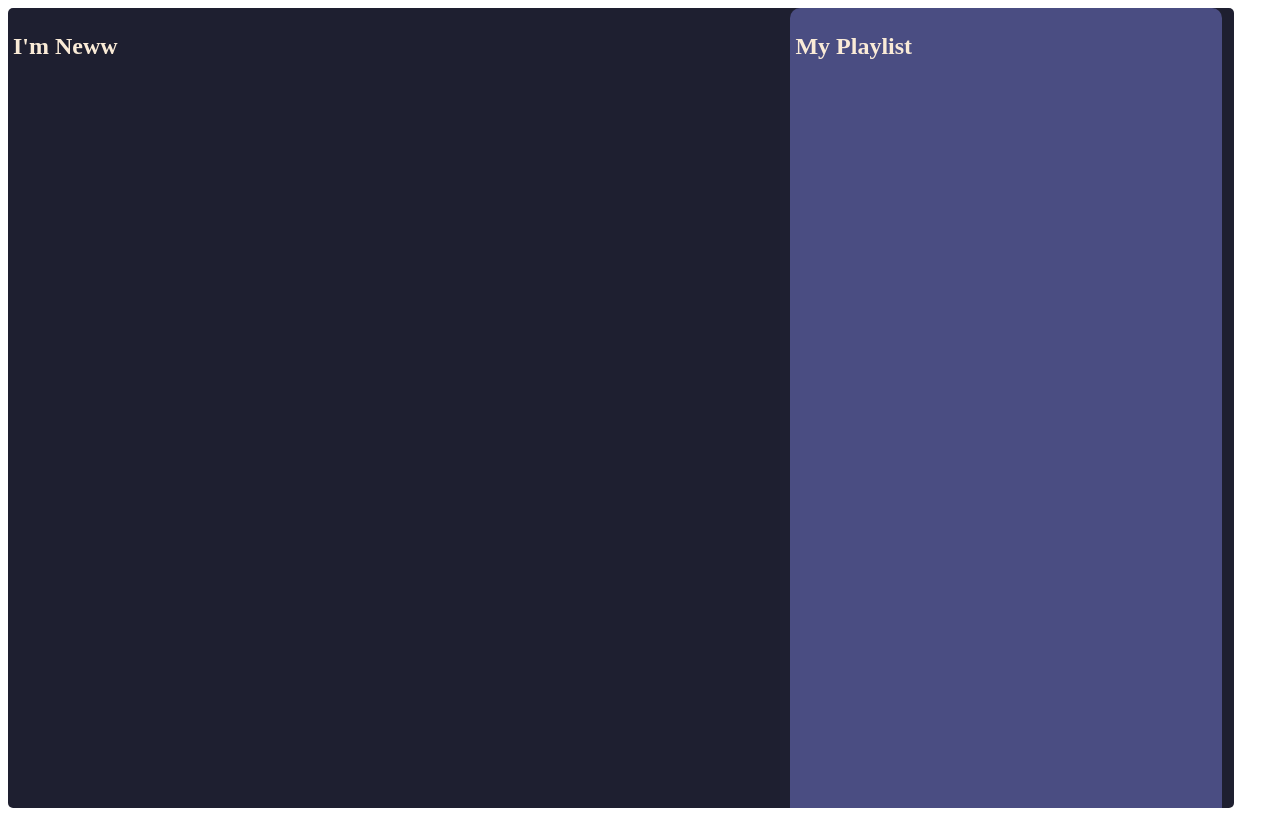
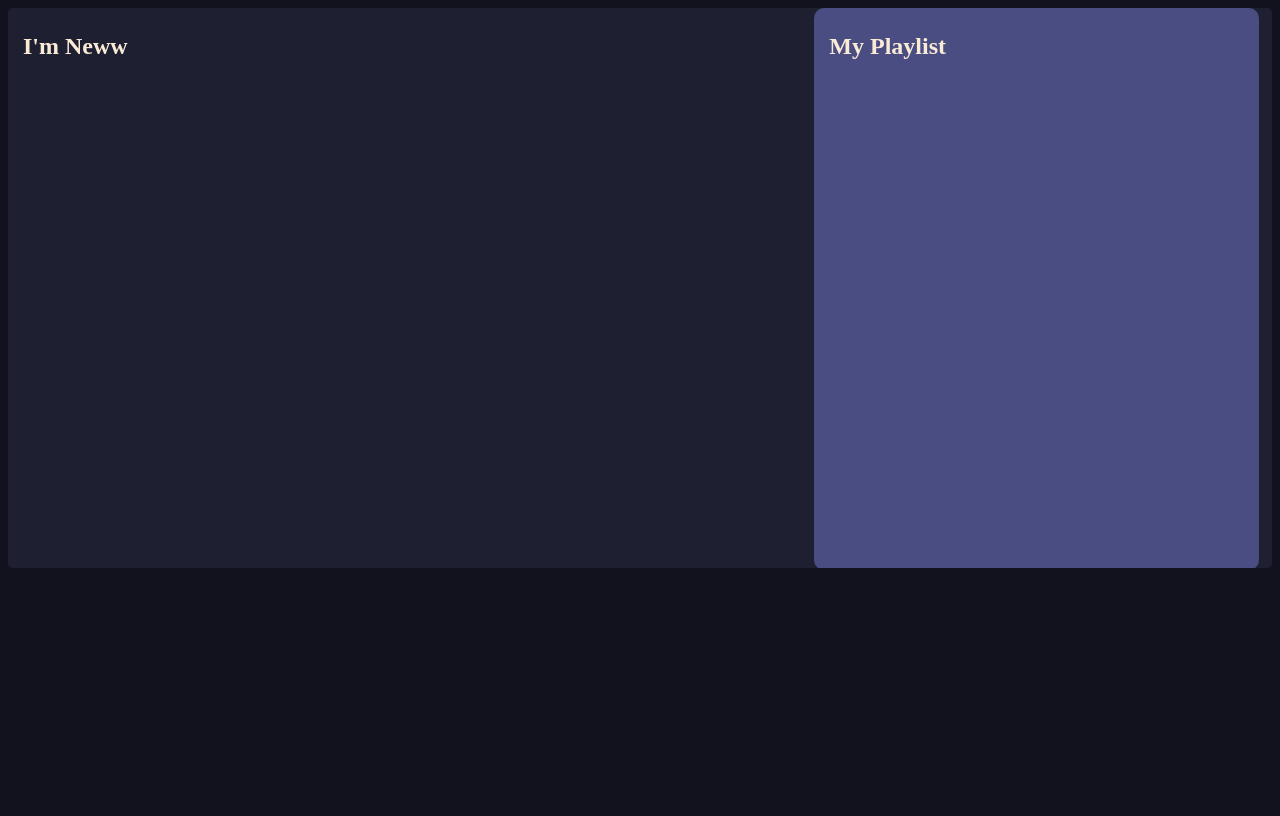
Before and after one commit to Lustytail/Music-Player, a plain HTML site: page musicApp.html in a window 1280 px wide. Drawn offline with Linux system fonts and the light colour scheme.

Commit message:
test data 준비

```diff
--- a/music.js
+++ b/music.js
@@ -1,4 +1,4 @@
 const title = document.querySelector("#view-title");
 
-
+console.dir(title);
 title.innerText = "I'm Neww";
--- a/musicApp.html
+++ b/musicApp.html
@@ -7,7 +7,7 @@
     <title>Hello Music Player</title>
     <link rel="stylesheet" href="musicstyle.css">
 </head>
-<body>
+<body class="backgroud">
     <div class="player-wrap">
         <div class="view">
             <div >
--- a/musicstyle.css
+++ b/musicstyle.css
@@ -1,19 +1,22 @@
+.backgroud {
+    background-color:  #11121e;
+}
 .header {
-    width: 97%;
+    width: 100%;
 }
 
 .view {
     width: 63%;
     float: left;
     padding: 5px;
-    height: 100vh;
+    height: 69vh;
 }
 
 .list {
     width: 34.36%;
     float: left;
     padding: 5px;
-    height: 100vh;
+    height: 69vh;
     border-radius: 10px;
     background-color: #4a4d82;
 }
@@ -25,13 +28,14 @@
     position: relative;
     border-radius: 5px;
     flex: 1;
-    width: 97%;
-    height: 100vh;
+    width: 100%;
+    height: 70vh;
     background-color: #1e1f30;
 }
 
 .fx {
     color:antiquewhite;
+    padding-left: 10px;
     position: relative;
     animation-direction: normal;
     animation-duration: 1000ms;
```
